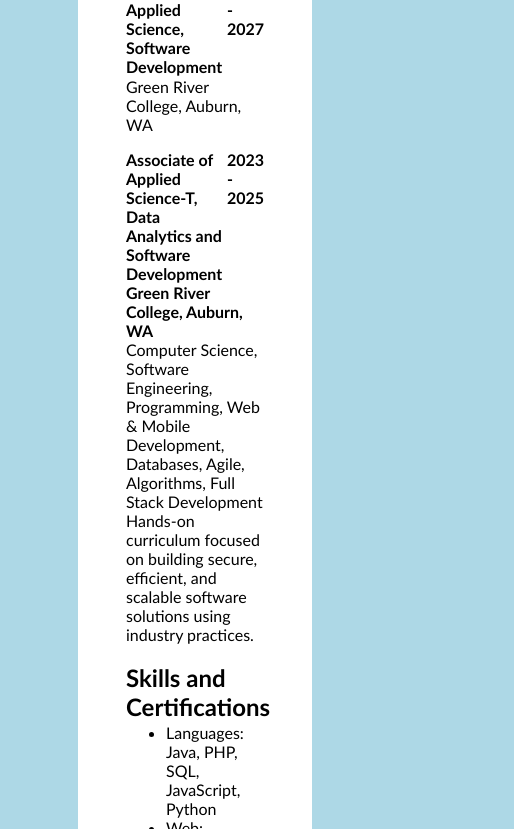
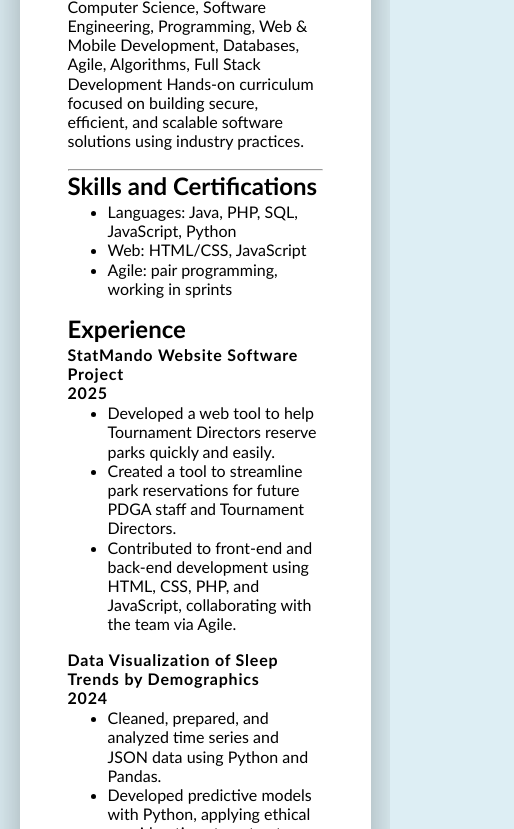
Before and after one commit to Akaiokaa/Portfolio-Project-HTML-Resume-, a plain HTML site: page index.html in a window 390 px wide. Shown: the part 534-1363 px from the top of the page, 514 px wide, since content can reach past the window. Drawn offline with Linux system fonts and the light colour scheme.

Commit message:
Completed CSS resume for portfolio Project

```diff
--- a/index.css
+++ /dev/null
@@ -1,52 +0,0 @@
-body{
-    width: 60%;
-    background-color: lightblue;
-    margin: 0 auto;
-}
-
-/* general */
-* {
-    font-family: calibri, Arial, Helvetica, sans-serif;
-}
-.marginBothsides{
-    margin: 0 3rem;
-}
-.sectionSpacing{
-    margin-bottom: 1rem;
-}
-.sectionSpacing > * {
-    margin-bottom: 0.10rem;
-}
-#fullName{
-    padding-top: 0.25rem;
-}
-h1,h2,h3,h4,p,ul,hr,section,main{
-    margin: 0;
-}
-.links{
-    display: flex;
-    justify-content: space-between;
-}
-
-/* top */
-#selfPortrait{
-    height: 5rem;
-    width: 5rem;
-    float:right;
-    border-radius: 4rem;
-    border: 0.124rem solid;
-    border-color: black;
-}
-#fullName{
-    text-align: center;
-}
-header{
-    background-color: white;
-}
-
-/* Main */
-main{
-    background-color: white;
-    margin-top: 0px;
-    padding-bottom: 7rem;
-}
--- a/index.html
+++ b/index.html
@@ -4,12 +4,12 @@
     <meta charset="UTF-8">
     <meta name="viewport" content="width=device-width, initial-scale=1.0">
     <title>Brendan's HTML Resume</title>
-    <link rel="stylesheet" href="index.css">
+    <link rel="stylesheet" href="/styles/styles.css">
     <link rel="icon" href="APhotoOfMe.png" type="image/x-icon">
 </head>
 <body>
+    <header>
         <section>
-        <header>
             <div class="marginBothsides">
                 <div class="sectionSpacing">
                     <h2 id="fullName">Brendan Villaraza</h2>
@@ -31,6 +31,7 @@
                     <p>Kent-based Software Development (Computer Science) student passionate about Java, seeking a summer internship in backend or full-stack development.</p>
                 </div>
                 <hr>
+
                 <div class="sectionSpacing">
                 <h2>Education</h2>
                 <div class="links">
@@ -53,11 +54,14 @@
                     <p>Computer Science, Software Engineering, Programming, Web & Mobile Development, Databases, Agile, Algorithms, Full Stack Development Hands-on curriculum focused on building secure, efficient, and scalable software solutions using industry practices.</p>
                     <br>
                 </div>
+
+                <hr>
             </div>
+        </section>
     </header>
-    </section>
     <main>
         <div class="marginBothsides">
+
             <div class="sectionSpacing">
                 <h2>Skills and Certifications</h2>
                 <ul>
@@ -66,7 +70,7 @@
                     <li>Agile: pair programming, working in sprints</li>
                 </ul>
             </div>
-            <hr>
+
             <div class="sectionSpacing">
                 <h2>Experience </h2>
                 <div class="links">
--- /dev/null
+++ b/styles/styles.css
@@ -0,0 +1,104 @@
+:root {
+    --primary: rgb(221, 238, 244);
+    --secondary: rgb(107, 183, 250);
+    --fontStack: calibri, Arial, Helvetica, sans-serif;
+
+}
+html{
+    font-family: var(--fontStack);
+    font-size: 1rem;
+}
+body{
+    font-family: var(--fontStack);
+    max-width: 60%;
+    background-color: var(--primary);
+    margin: 0 auto;
+    box-shadow: 0px 0px 40px 0 rgba(0, 0, 0, 0.3);
+}
+@media (max-width: 900px){
+    body{
+    font-family: var(--fontStack);
+    max-width: 90%;
+    background-color: var(--primary);
+    margin: 0 auto;
+    box-shadow: 0px 0px 40px 0 rgba(0, 0, 0, 0.3);
+    }
+
+}
+@media (max-width: 320px){
+    html{
+        font-size: 1vw;
+        font-family: var(--fontStack);
+        max-width: 90%;
+        background-color: var(--primary);
+        margin: 0 auto;
+        box-shadow: 0px 0px 40px 0 rgba(0, 0, 0, 0.3);
+    }
+    #selfPortrait {
+        height: 1rem;
+        width: 1rem;
+        float: right;
+        border-radius: 4rem;
+        border: 0.124rem solid;
+    }
+}
+
+/* general */
+p:first-of-type, li{
+    max-width: 800px;
+    line-height: 1.2rem;
+}
+h4{
+    letter-spacing: 0.05rem;
+}
+.marginBothsides{
+    margin: 0 3rem;
+}
+.sectionSpacing{
+
+    margin-bottom: 1rem;
+}
+.sectionSpacing > * {
+    margin-bottom: 0.10rem;
+}
+#fullName{
+    padding-top: 0.25rem;
+}
+h1,h2,h3,h4,p,ul,hr,section,main{
+    margin: 0;
+}
+.links{
+    display: flex;
+    justify-content: space-between;
+    flex-wrap: wrap;
+}
+
+/* top */
+
+a:hover{
+    background-color: var(--primary);
+}
+a:focus{
+    background-color: var(--secondary);
+}
+#selfPortrait{
+    height: 5rem;
+    width: 5rem;
+    float:right;
+    border-radius: 4rem;
+    border: 0.124rem solid;
+    border-color: black;
+}
+#fullName{
+    text-align: center;
+}
+header{
+    background-color: white;
+}
+
+/* Main */
+main{
+    background-color: white;
+    margin-top: 0px;
+    padding-bottom: 7rem;
+}
```
Lines whose indentation alone changed are shown as unchanged.
